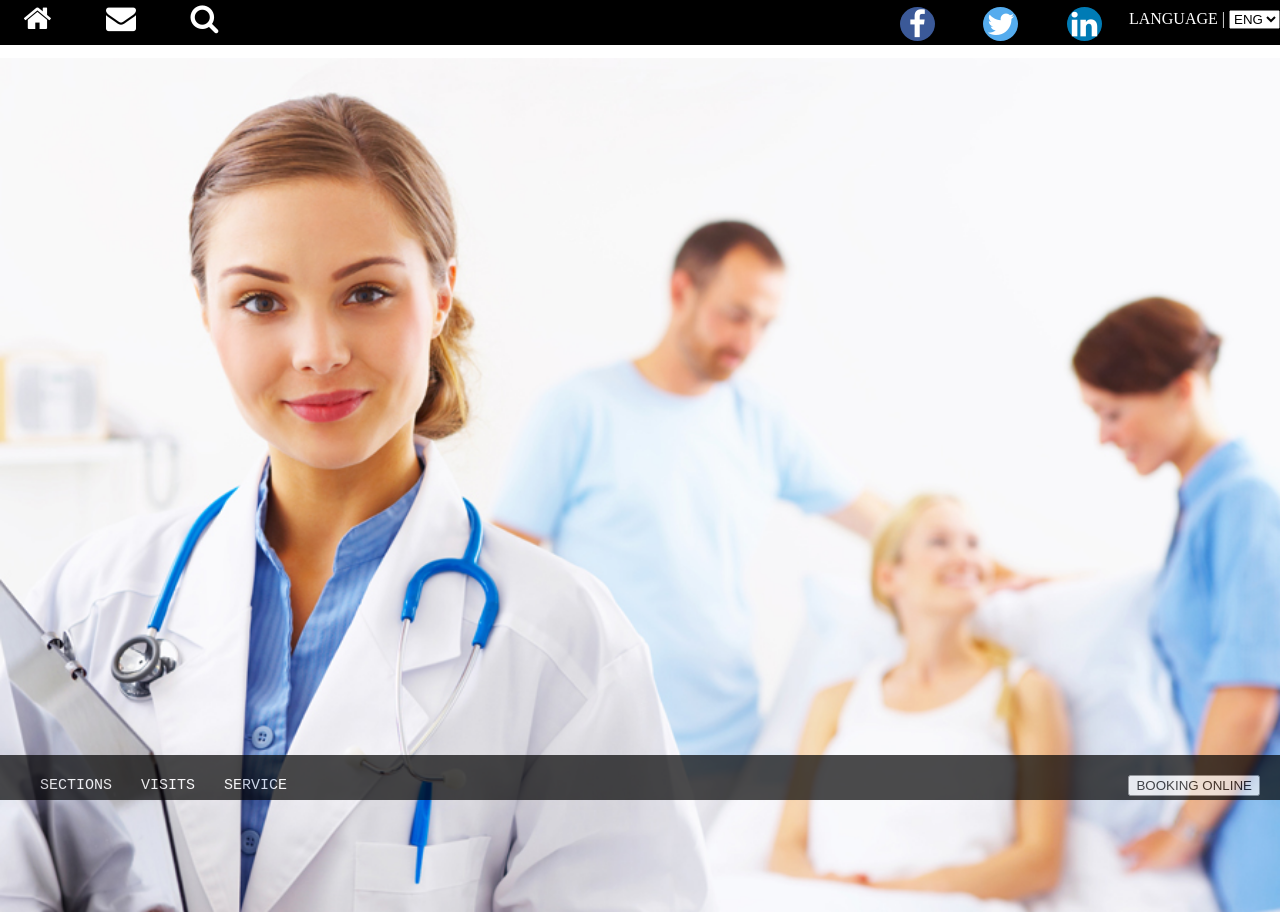
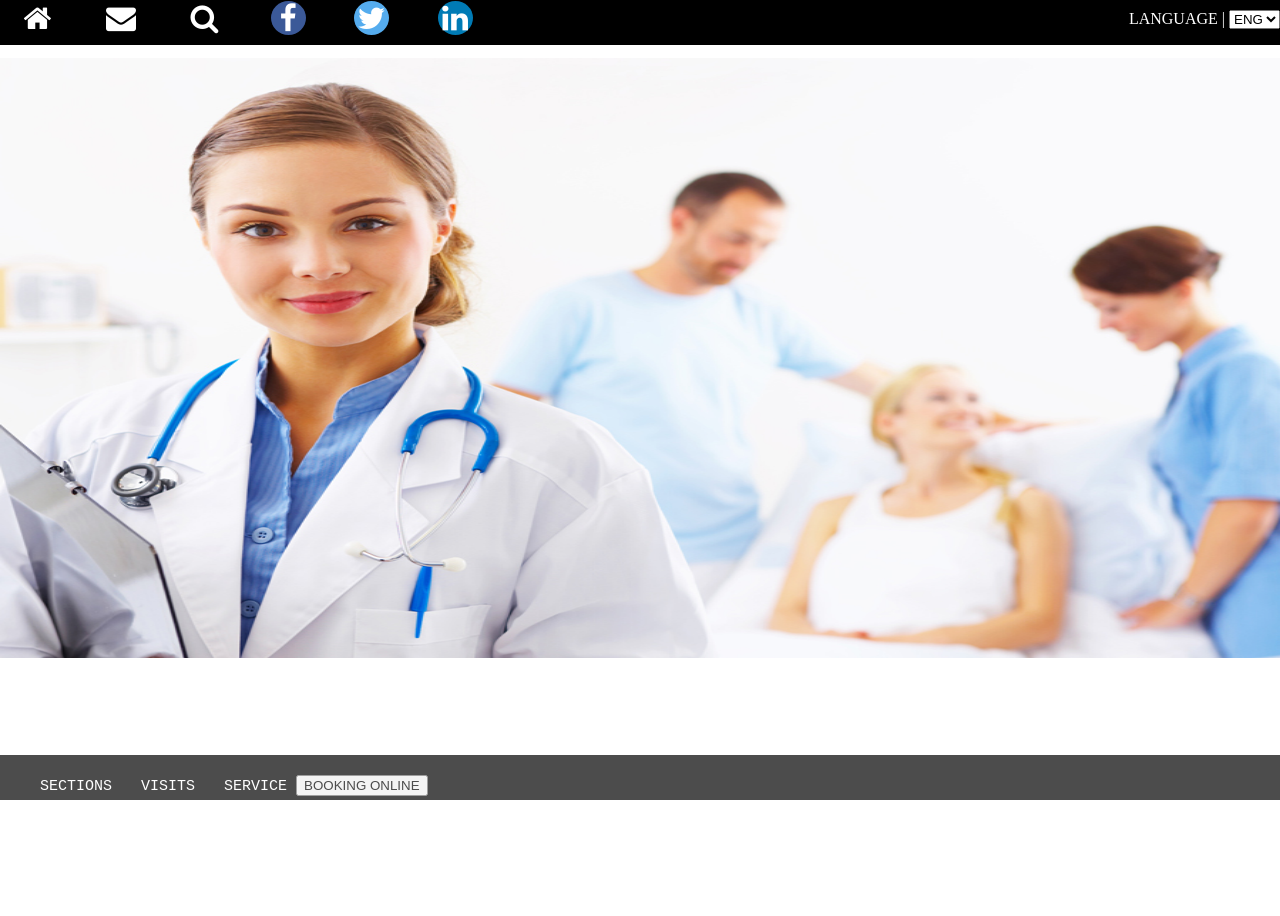
Before and after one commit to Esraayehia/esraa-website, a plain HTML site: page index1.html in a window 1280 px wide. After the commit the page ends 800 px from the top, so only its background shows below. Drawn offline with Linux system fonts and the light colour scheme.

Commit message:
add modified file after adding javascript features

```diff
--- a/index1.html
+++ b/index1.html
@@ -23,17 +23,17 @@
   <button id="btn1" onclick="change('pink')"> pink</button>
   <button id="btn2" onclick="change('coral')"> Coral</button>-->
   <div class="first">
-    <a href="javascript:;" id="a1"><i class="fa fa-home "></i> </a>
+    <a href="javascript:;" id="a1"><i class="fa fa-home " id="h"></i> </a>
     <a href="javascript:;" id="a1"> <i class="fa fa-envelope"></i> </a>
       <a href="javascript:;" id="a1" > <i class="fa fa-search" onclick="search()"></i> </a>
       <input type="text" id="tx" style="display:none" placeholder="search now">
 
       <p id="lang">LANGUAGE | <select> <option value="ENG">ENG</option>
       <option value="AR">AR</option></select></p>
-<div class="div1">
+<!--<div class="div1">-->
 <a href="javascript:;" id="a1"> <i class="fa fa-facebook"></i> </a>
 <a href="javascript:;" id="a1"> <i class="fa fa-twitter"></i> </a>
-<a href="javascript:;" id="a1"> <i class="fa fa-linkedin"></i> </a> </div>
+<a href="javascript:;" id="a1"> <i class="fa fa-linkedin"></i> </a>
   </div>
 <!--  <section class="sec1">
 
@@ -43,25 +43,23 @@
 
 <div class="mySlides fade" style="margin:0 auto; padding-top:0">
   <!--<div class="dh1"><h1>Quality Care</h1></div>-->
-  <img src="img4.jpg" style="width:100%">
+  <img src="img4.jpg" style="width:100%;height:600px">
 
 </div>
 <div class="mySlides fade">
   <!--<div class="dh1"><h1>free consultation </h1></div>-->
-  <img src="img1.jpg" style="width:100%;height:400">
+  <img src="img1.jpg" style="width:100%;height:600px">
 </div></div>
 <nav class="nav1">
   <a href="javascript:;" id="a11"> SECTIONS  </a>
   <a href="javascript:;" id="a11"> VISITS </a>
   <a href="javascript:;" id="a11" onclick="win2()"> SERVICE  </a>
-      <div class="btn1"><button id="btn" onclick="win()">BOOKING ONLINE </button></div>
+      <!--<div class="btn1">--><button id="btn" onclick="win()">BOOKING ONLINE </button>
 
 </nav>
 <!--</div>
 </section>-->
 
 <script src="index.js"></script>
-
-  </body>
-
+</body>
 </html>
```
